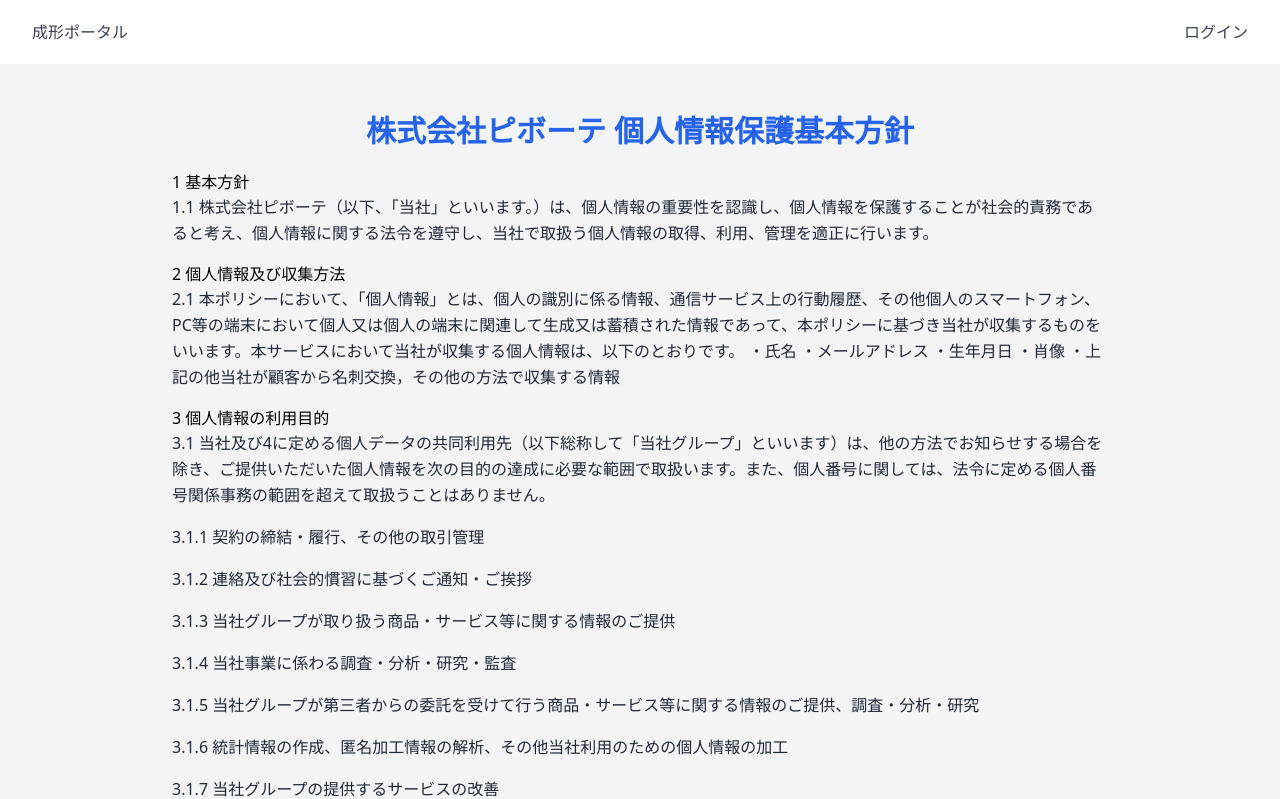
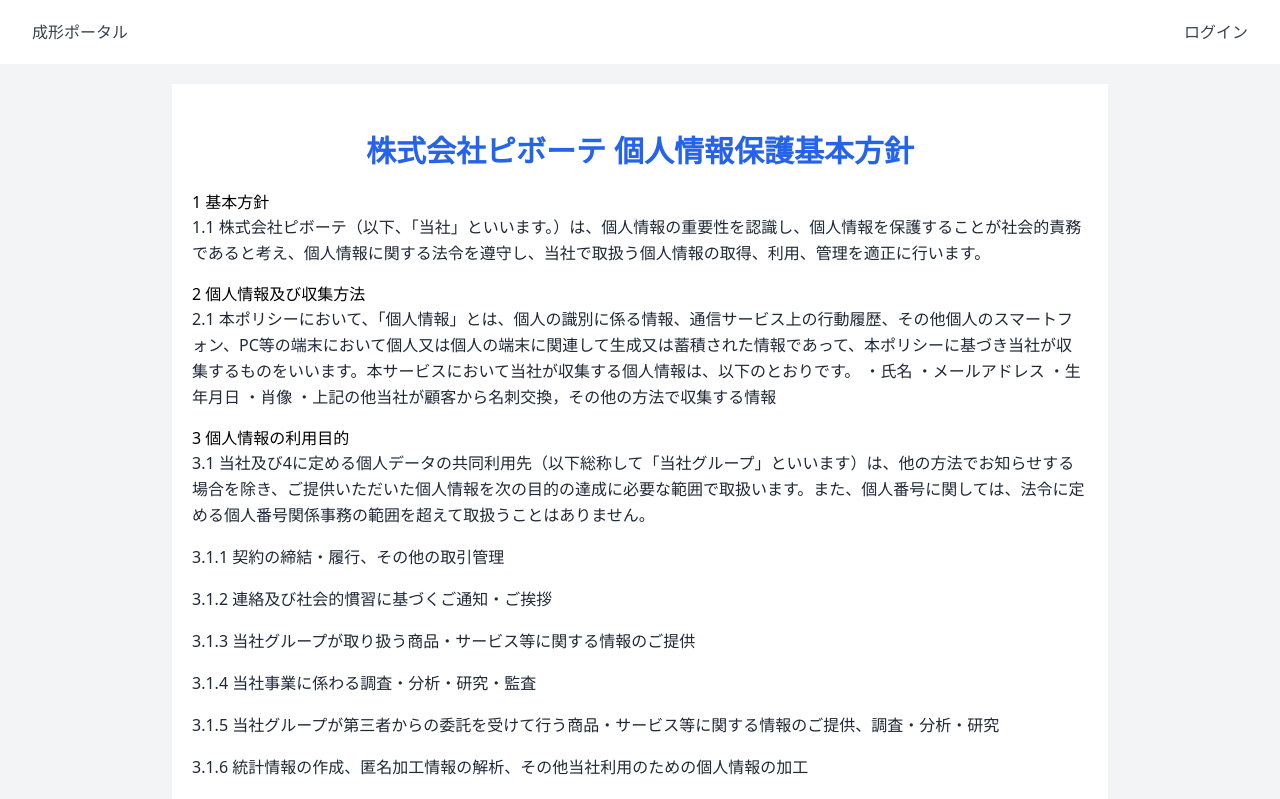
Before and after one commit to SatakeYusuke19920527/next-blog2, a Next.js app: page /privacyPolicy in a window 1280 px wide. Shown: the top 799 px of the page. Built offline with nearby package versions, Linux system fonts and the light colour scheme; no server answers.

Commit message:
以下のページの背景を白へ変更 - 会社概要 - プライバシーポリシー - 利用規約

```diff
--- a/pages/aboutUs.tsx
+++ b/pages/aboutUs.tsx
@@ -3,7 +3,7 @@ import Layout from '../components/Layout';
 const AboutUs = () => {
   return (
     <Layout>
-      <div className="w-9/12 h-full pt-12 flex flex-col justify-center">
+      <div className="w-full md:w-9/12 h-full pt-12 flex flex-col justify-center bg-white p-5 mt-5">
         <h2 className="flex w-full justify-center items-center text-blue-600 mb-5">
           射出成形業界のポータルサイト
         </h2>
--- a/pages/privacyPolicy.tsx
+++ b/pages/privacyPolicy.tsx
@@ -3,7 +3,7 @@ import Layout from '../components/Layout';
 const PrivacyPolicy = () => {
   return (
     <Layout>
-      <div className="w-9/12 h-full pt-12 flex flex-col  justify-center">
+      <div className="w-full md:w-9/12 h-full pt-12 flex flex-col  justify-center bg-white p-5 mt-5">
         <h2 className="flex w-full justify-center items-center text-blue-600 mb-5">
           株式会社ピボーテ 個人情報保護基本方針
         </h2>
--- a/pages/termsOfService.tsx
+++ b/pages/termsOfService.tsx
@@ -3,7 +3,7 @@ import Layout from '../components/Layout';
 const TermsOfService = () => {
   return (
     <Layout>
-      <div className="w-9/12 h-full pt-12 flex flex-col  justify-center items-center">
+      <div className="w-full md:w-9/12 h-full pt-12 flex flex-col  justify-center items-center bg-white p-5 mt-5">
         <p>
           本利用規約(以下「本規約」と言います。)は，本サービスを利用するに当たって遵守頂きたい事項及び株式会社ピボーテ
           (以下「当社」と言います。)と，登録ユーザー及び利用者との間の権利義務関係を定めています。本サービスの利用に際しては，本規約の全文をお読みいただいたうえで，本規約に同意いただく必要があります。
@@ -219,7 +219,6 @@ const TermsOfService = () => {
             2.当社およびデータ提供者は，本条に基づき当社が行なった処置に基づき登録ユーザーに損害が生じたとしても一切の責任を負いません。
           </li>
         </ol>
-
         <br />
         <h2>第１０条 権利帰属</h2>
         <ol>
```
